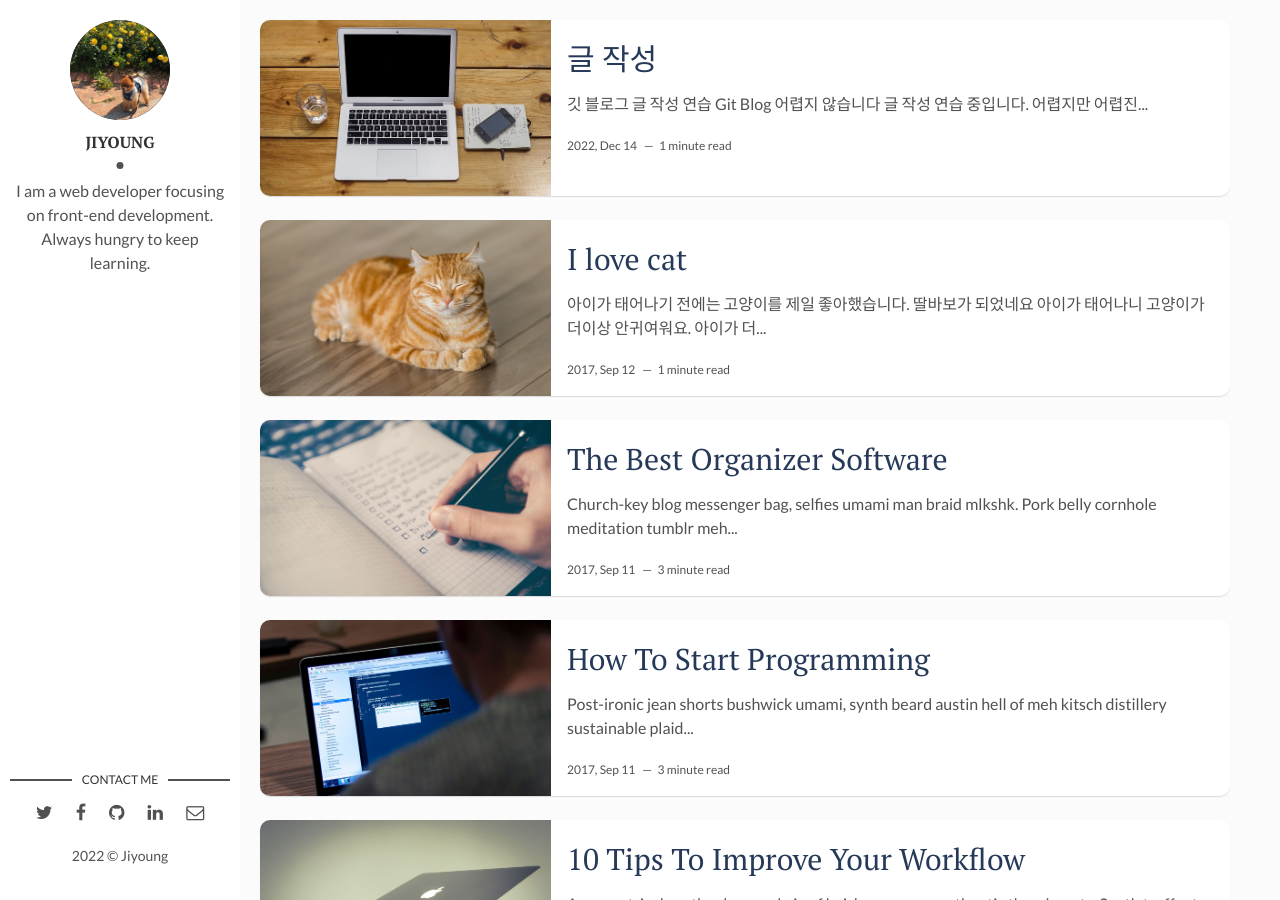
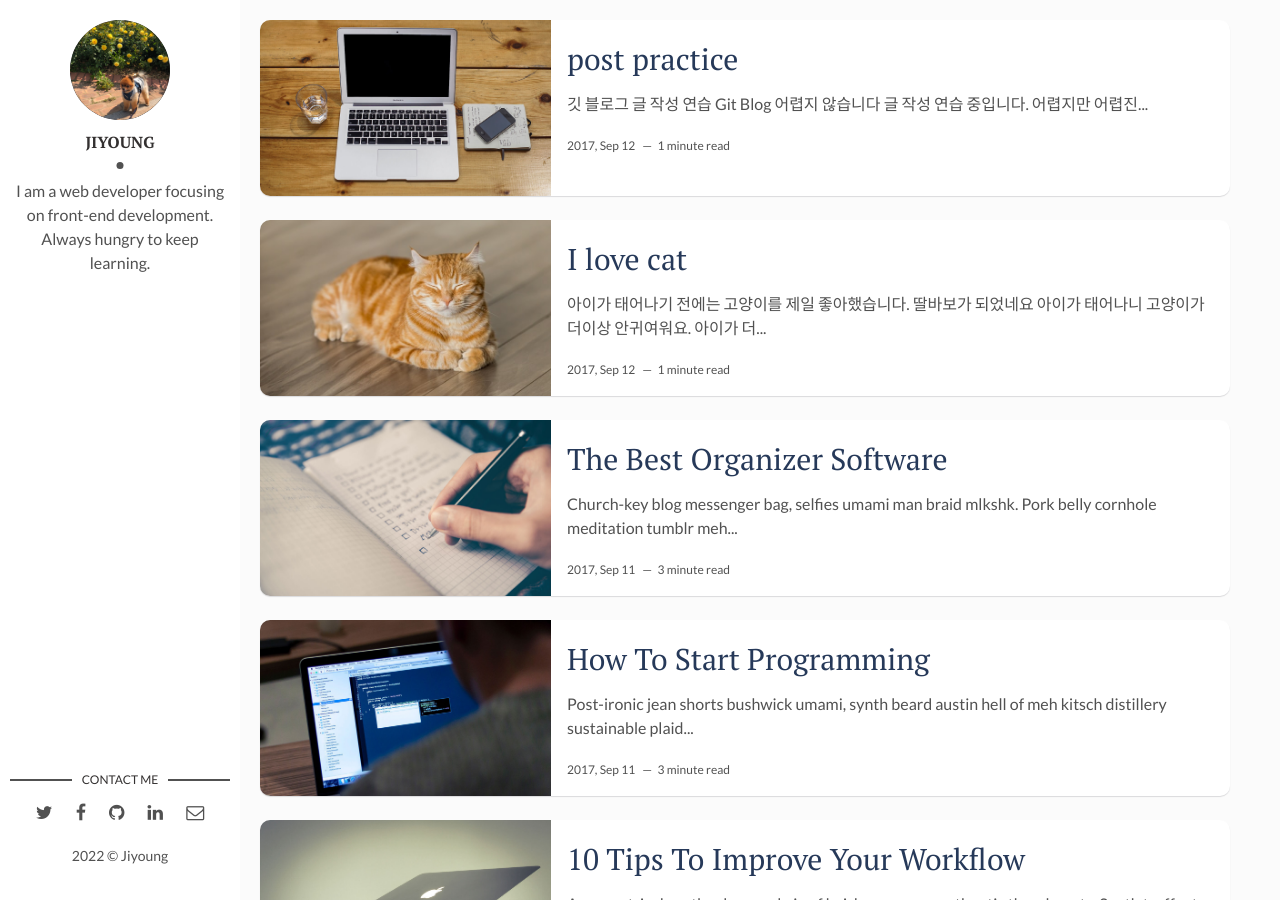
Before and after one commit to ahn-ji0/ahn-ji0.github.io, a Jekyll site: the page built from index.html, in a window 1280 px wide and 900 px high. Built offline with Jekyll 4.4.1, drawn with Linux system fonts in a browser that asks for light colours; the list of posts is cut into pages by our own code.

Commit message:
Add post

```diff
--- a/_posts/2022-12-14-practice.markdown
+++ b/_posts/2022-12-14-post-practice.markdown
@@ -1,11 +1,11 @@
 ---
 layout: post
-title: 글 작성
-date: 2022-12-14 14:09:20 +0300
+title: post practice
+date: 2017-09-12 13:32:20 +0300
 description: You’ll find this post in your `_posts` directory. Go ahead and edit it and re-build the site to see your changes. # Add post description (optional)
 img: mac.jpg # Add image post (optional)
-fig-caption: 노트북 # Add figcaption (optional)
-tags: [gitblog, practice]
+fig-caption: 컴퓨터 # Add figcaption (optional)
+tags: [practice, post]
 permalink: 'post/practice/'
 ---
 
```
